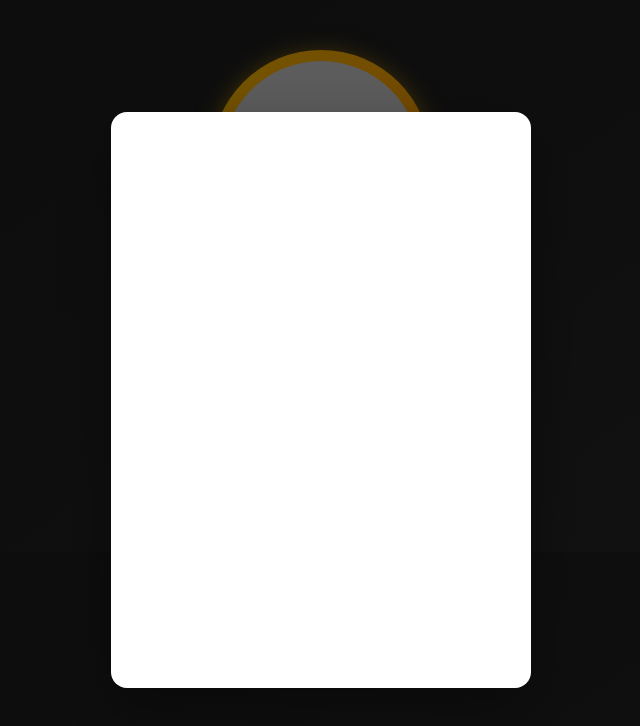
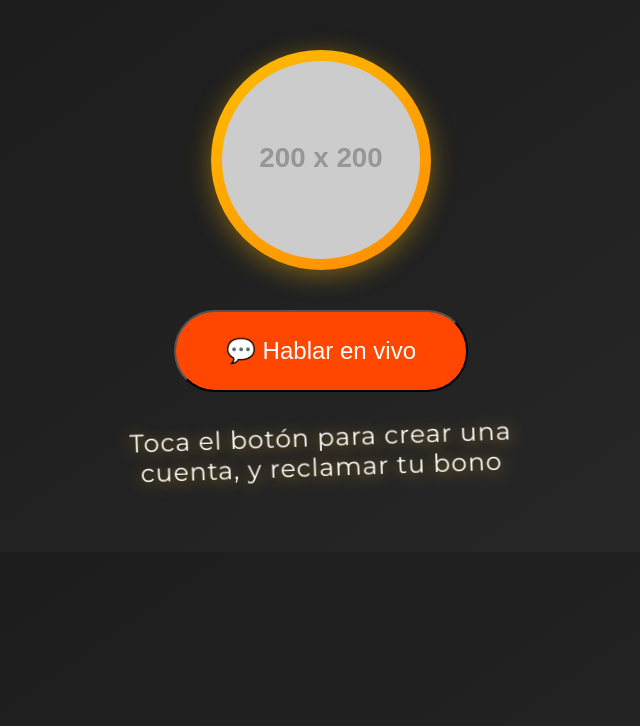
Before and after one commit to martindropzen7776/pruebalandingchat, a plain HTML site: page index.html in a window 1280 px wide. Both pictures are taken after a click on the button "💬 Hablar en vivo". Shown: the whole page, without its empty margins (319-959 px from the left). Drawn offline with Linux system fonts and the light colour scheme; placeholder pictures from the web are drawn by us.

Commit message:
Update index.html

```diff
--- a/index.html
+++ b/index.html
@@ -34,6 +34,7 @@
       justify-content: center;
       font-size: 90px;
       box-shadow: 0 5px 25px rgba(255,188,0,0.6);
+      animation: glow 2s infinite;
       position: relative;
       overflow: hidden;
     }
@@ -41,10 +42,18 @@
       width: 90%;
       height: 90%;
       object-fit: contain;
+      position: relative;
       z-index: 2;
       border-radius: 50%;
       padding: 5px;
     }
+    /* pequeña animación para que no quede “huérfana” */
+    @keyframes glow {
+      0% { box-shadow: 0 5px 25px rgba(255,188,0,0.4); }
+      50% { box-shadow: 0 5px 35px rgba(255,188,0,0.8); }
+      100% { box-shadow: 0 5px 25px rgba(255,188,0,0.4); }
+    }
+
     .cta-btn {
       background-color: #ff4701;
       color: white;
@@ -56,84 +65,100 @@
       align-items: center;
       justify-content: center;
       gap: 10px;
-      box-shadow: 0 4px 8px rgba(0,0,0,0.3);
-      transition: background-color .3s, transform .2s, box-shadow .3s;
+      box-shadow: 0 4px 8px rgba(0, 0, 0, 0.3);
+      transition: background-color 0.3s, transform 0.2s, box-shadow 0.3s;
       animation: pulse 2s infinite;
       cursor: pointer;
     }
-    .cta-btn:hover { transform: scale(1.05); box-shadow: 0 8px 16px rgba(0,0,0,.4); }
+    .cta-btn:hover {
+      background-color: #ff4701;
+      transform: scale(1.05);
+      box-shadow: 0 8px 16px rgba(0, 0, 0, 0.4);
+    }
     .footer { margin-top: 10px; font-size: 30px; }
     .footer p {
-      font-size: 25px; margin: 20px 0;
+      font-size: 25px;
+      display: block;
+      margin: 20px 0;
       text-shadow: 0 2px 15px rgba(255,188,0,0.6);
-      letter-spacing: 1px; transform: rotate(-2deg);
+      letter-spacing: 1px;
+      transform: rotate(-2deg);
+      position: relative;
+      z-index: 1;
     }
     @keyframes pulse {
       0% { transform: scale(1); box-shadow: 0 0 0 0 rgba(4,131,60,.7); }
       70% { transform: scale(1.05); box-shadow: 0 0 0 20px rgba(4,131,60,0); }
       100% { transform: scale(1); box-shadow: 0 0 0 0 rgba(4,131,60,0); }
     }
-
-    /* Modal centrado */
-    .chat-overlay {
-      position: fixed; inset: 0; background: rgba(0,0,0,.55);
-      display: none; align-items: center; justify-content: center; z-index: 9999;
-    }
-    .chat-modal {
-      background: #111; border-radius: 16px;
-      width: min(420px, 92vw); height: min(72vh, 680px);
-      box-shadow: 0 20px 60px rgba(0,0,0,.35); overflow: hidden; position: relative;
-    }
-    .chat-close {
-      position: absolute; top: 8px; right: 8px;
-      background: rgba(255,255,255,.15); border: 0; color: #fff;
-      width: 36px; height: 36px; border-radius: 999px; cursor: pointer; font-size: 18px;
-    }
-    .chat-frame { width: 100%; height: 100%; border: 0; background: #fff; }
-    body.modal-open { overflow: hidden; }
   </style>
 </head>
 <body>
 
   <div class="container">
     <div class="logo">
+      <!-- Tu logo -->
       <img src="https://via.placeholder.com/200x200.png?text=LOGO" alt="Logo">
     </div>
 
-    <button class="cta-btn" id="openChat">💬 Hablar en vivo</button>
+    <!-- CTA que abre el chat -->
+    <button class="cta-btn" id="openChat" aria-haspopup="dialog" aria-controls="tawk-chat">
+      💬 Hablar en vivo
+    </button>
 
     <div class="footer">
       <p>Toca el botón para crear una cuenta, y reclamar tu bono</p>
     </div>
   </div>
 
-  <!-- Modal del chat -->
-  <div class="chat-overlay" id="chatOverlay" role="dialog" aria-modal="true" aria-label="Chat en vivo">
-    <div class="chat-modal">
-      <button class="chat-close" id="chatClose" aria-label="Cerrar chat">✕</button>
-
-      <!-- Tawk.to directo a conversación -->
-      <iframe
-        class="chat-frame"
-        src="https://tawk.to/chat/68a35cf1d8c4f11928198fad/1j2v264mo/?lang=es&startNewConversation=true"
-        allow="microphone; camera"
-      ></iframe>
-    </div>
-  </div>
+  <!-- Start of Tawk.to Script -->
+  <script type="text/javascript">
+    var Tawk_API = Tawk_API || {}, Tawk_LoadStart = new Date();
+    (function(){
+      var s1=document.createElement("script"), s0=document.getElementsByTagName("script")[0];
+      s1.async=true;
+      s1.src='https://embed.tawk.to/68a35cf1d8c4f11928198fad/1j2v264mo';
+      s1.charset='UTF-8';
+      s1.setAttribute('crossorigin','*');
+      s0.parentNode.insertBefore(s1,s0);
+    })();
+  </script>
+  <!-- End of Tawk.to Script -->
 
   <script>
-    const overlay = document.getElementById('chatOverlay');
-    const openBtn = document.getElementById('openChat');
-    const closeBtn = document.getElementById('chatClose');
+    // --- Abrir el chat SOLO cuando hacen clic en tu botón ---
+    // 1) Si ya cargó Tawk, engancha el click
+    function hookButton() {
+      var btn = document.getElementById('openChat');
+      if (!btn) return;
 
-    const openChatModal = () => { overlay.style.display = 'flex'; document.body.classList.add('modal-open'); };
-    const closeChatModal = () => { overlay.style.display = 'none'; document.body.classList.remove('modal-open'); };
+      // Evita duplicar listeners si el script reintenta
+      if (btn.dataset.tawkHooked === '1') return;
 
-    openBtn.addEventListener('click', openChatModal);
-    closeBtn.addEventListener('click', closeChatModal);
-    overlay.addEventListener('click', e => { if (e.target === overlay) closeChatModal(); });
-    window.addEventListener('keydown', e => { if (e.key === 'Escape') closeChatModal(); });
+      btn.addEventListener('click', function(){
+        // Abre el widget directamente en modo chat (sin menú)
+        if (window.Tawk_API && typeof Tawk_API.maximize === 'function') {
+          Tawk_API.maximize();
+        }
+      });
+      btn.dataset.tawkHooked = '1';
+    }
+
+    // 2) En cuanto cargue el widget, volvemos a asegurar el hook
+    Tawk_API = window.Tawk_API || {};
+    Tawk_API.onLoad = function(){
+      // Opcional: si tenés Help Center, podés ocultarlo desde el panel (Content)
+      // Esto ayuda a que al abrir se muestre directamente la conversación.
+      hookButton();
+    };
+
+    // 3) Fallback: reintentos suaves por si el widget demora
+    (function retryHook(i){
+      hookButton();
+      if (i < 25) setTimeout(function(){ retryHook(i+1); }, 200);
+    })(0);
   </script>
 
+  <noscript>Por favor activá JavaScript para usar el chat en vivo.</noscript>
 </body>
 </html>
```
